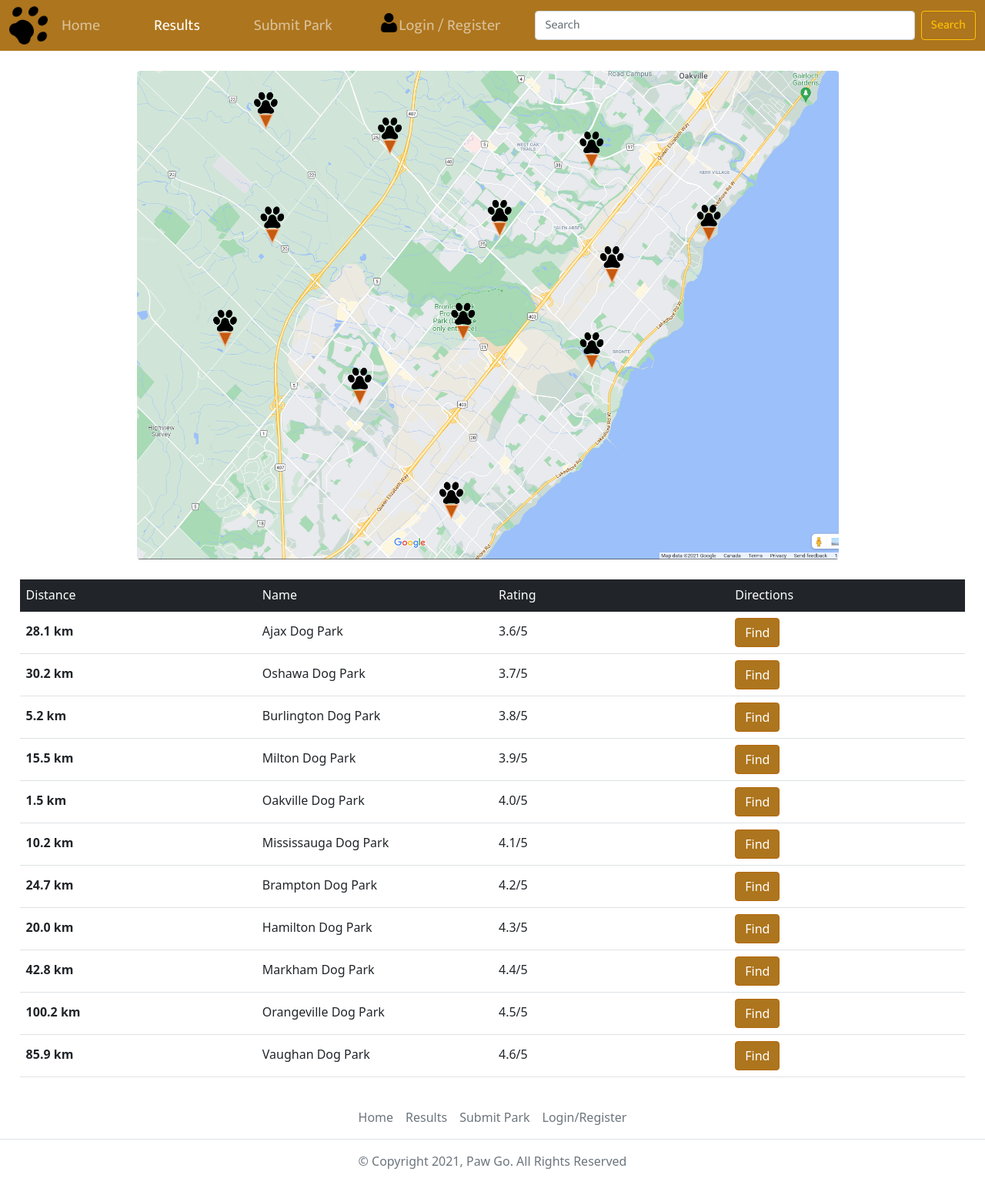
After one commit to sahnik1/CS_4WW3_Proj, a PHP site: page /results_sample.html in a window 1280 px wide. The commit adds this page. Shown: the whole page at 77% size. Run offline with PHP 8.4, Linux system fonts and the light colour scheme.

Commit message:
introduced a header and navbar fixes

```diff
--- /dev/null
+++ b/results_sample.html
@@ -0,0 +1,152 @@
+<!DOCTYPE html>
+<html lang="en">
+<head>
+    <meta charset="UTF-8">
+    <meta http-equiv="X-UA-Compatible" content="IE=edge">
+    <meta name="viewport" content="width=device-width, initial-scale=1.0">
+    <title>Paw-Go Results</title>
+    <link rel="preconnect" href="https://fonts.googleapis.com">
+    <link rel="preconnect" href="https://fonts.gstatic.com" crossorigin>
+    <link href="https://fonts.googleapis.com/css2?family=Mukta:wght@400;800&display=swap" rel="stylesheet">
+    <link rel="stylesheet" href="styles/reset.css">
+    <link rel="stylesheet" href="styles/navbar.css">
+    <link rel="stylesheet" href="styles/results.css">
+    <link href="https://cdn.jsdelivr.net/npm/bootstrap@5.1.2/dist/css/bootstrap.min.css" rel="stylesheet" integrity="sha384-uWxY/CJNBR+1zjPWmfnSnVxwRheevXITnMqoEIeG1LJrdI0GlVs/9cVSyPYXdcSF" crossorigin="anonymous">
+</head>
+<body>
+    <header>
+        <nav class="navbar navbar-expand-lg navbar-dark">
+            <div class="container-fluid">
+                <img class="dog-paw-icon" src="images/dog-paw-icon.png" alt="Dog Paw Icon">
+                <button class="navbar-toggler" type="button" data-bs-toggle="collapse" data-bs-target="#navbarNav" aria-controls="navbarNav" aria-expanded="false" aria-label="Toggle navigation">
+                    <span class="navbar-toggler-icon"></span>
+                </button>
+                <div class="collapse navbar-collapse justify-content-center" id="navbarNav">
+                    <ul class="navbar-nav flex-fill">
+                        <li class="nav-item flex-fill">
+                            <a class="nav-link" aria-current="page" href="search.html">Home</a>
+                        </li>
+                        <li class="nav-item flex-fill">
+                            <a class="nav-link active" href="results_sample.html">Results</a>
+                        </li>
+                        <li class="nav-item flex-fill">
+                            <a class="nav-link" href="#">Submit Park</a>
+                        </li>
+                        <li class="nav-item flex-fill">
+                            <div class="profile">
+                                <img class="profile-icon" src="images/user.png" alt="User/Profile icon">
+                                <a class="nav-link" href="#">Login / Register</a>
+                            </div>
+                        </li>
+                    </ul>
+                    <form class="d-flex flex-fill" action="results_sample.html">
+                        <input class="form-control me-2" type="search" placeholder="Search" aria-label="Search">
+                        <button class="btn btn-outline-warning" type="submit">Search</button>
+                    </form>
+                </div>
+            </div>
+        </nav>
+    </header>
+    <div class="map-container text-center">
+        <img class="map-image rounded mx-auto d-block" src="images/map.png" alt="picture of map with icons marking dog parks">
+    </div>
+    <div class="table-container">
+        <table class="table table-hover">
+            <thead>
+                <tr class="table-dark">
+                    <th scope="col">Distance</th>
+                    <th scope="col">Name</th>
+                    <th scope="col">Rating</th>
+                    <th scope="col">Directions</th>
+                </tr>
+            </thead>
+            <tbody>
+                <tr>
+                    <td class="distance-cell">28.1 km</td>
+                    <td>Ajax Dog Park</td>
+                    <td>3.6/5</td>
+                    <td class="table-btn-cell"><a href="#" class="btn btn-primary row-link">Find</a></td>
+                </tr>
+                <tr>
+                    <td class="distance-cell">30.2 km</td>
+                    <td>Oshawa Dog Park</td>
+                    <td>3.7/5</td>
+                    <td class="table-btn-cell"><a href="#" class="btn btn-primary row-link">Find</a></td>
+                </tr>
+                <tr>
+                    <td class="distance-cell">5.2 km</td>
+                    <td>Burlington Dog Park</td>
+                    <td>3.8/5</td>
+                    <td class="table-btn-cell"><a href="#" class="btn btn-primary row-link">Find</a></td>
+                </tr>
+                <tr>
+                    <td class="distance-cell">15.5 km</td>
+                    <td>Milton Dog Park</td>
+                    <td>3.9/5</td>
+                    <td class="table-btn-cell"><a href="#" class="btn btn-primary row-link">Find</a></td>
+                </tr>
+                <tr>
+                    <td class="distance-cell">1.5 km</td>
+                    <td>Oakville Dog Park</td>
+                    <td>4.0/5</td>
+                    <td class="table-btn-cell"><a href="#" class="btn btn-primary row-link">Find</a></td>
+                </tr>
+                <tr>
+                    <td class="distance-cell">10.2 km</td>
+                    <td>Mississauga Dog Park</td>
+                    <td>4.1/5</td>
+                    <td class="table-btn-cell"><a href="#" class="btn btn-primary row-link">Find</a></td>
+                </tr>
+                <tr>
+                    <td class="distance-cell">24.7 km</td>
+                    <td>Brampton Dog Park</td>
+                    <td>4.2/5</td>
+                    <td class="table-btn-cell"><a href="#" class="btn btn-primary row-link">Find</a></td>
+                </tr>
+                <tr>
+                    <td class="distance-cell">20.0 km</td>
+                    <td>Hamilton Dog Park</td>
+                    <td>4.3/5</td>
+                    <td class="table-btn-cell"><a href="#" class="btn btn-primary row-link">Find</a></td>
+                </tr>
+                <tr>
+                    <td class="distance-cell">42.8 km</td>
+                    <td>Markham Dog Park</td>
+                    <td>4.4/5</td>
+                    <td class="table-btn-cell"><a href="#" class="btn btn-primary row-link">Find</a></td>
+                </tr>
+                <tr>
+                    <td class="distance-cell">100.2 km</td>
+                    <td>Orangeville Dog Park</td>
+                    <td>4.5/5</td>
+                    <td class="table-btn-cell"><a href="#" class="btn btn-primary row-link">Find</a></td>
+                </tr>
+                <tr>
+                    <td class="distance-cell">85.9 km</td>
+                    <td>Vaughan Dog Park</td>
+                    <td>4.6/5</td>
+                    <td class="table-btn-cell"><a href="#" class="btn btn-primary row-link">Find</a></td>
+                </tr>
+            </tbody>
+        </table>
+    </div>
+    <footer class="bottom-100 py-3">
+        <ul class="nav justify-content-center border-bottom pb-2 mb-3">
+            <li class="nav-item">
+                <a href="search.html" class="nav-link px-2 text-muted">Home</a>
+            </li>
+            <li class="nav-item">
+                <a href="results_sample.html" class="nav-link px-2 text-muted">Results</a>
+            </li>
+            <li class="nav-item">
+                <a href="#" class="nav-link px-2 text-muted">Submit Park</a>
+            </li>
+            <li class="nav-item">
+                <a href="#" class="nav-link px-2 text-muted">Login/Register</a>
+            </li>
+        </ul>
+        <p class="text-center text-muted">&copy; Copyright 2021, Paw Go. All  Rights Reserved</p>
+    </footer>
+    <script src="https://cdn.jsdelivr.net/npm/bootstrap@5.1.2/dist/js/bootstrap.bundle.min.js" integrity="sha384-kQtW33rZJAHjgefvhyyzcGF3C5TFyBQBA13V1RKPf4uH+bwyzQxZ6CmMZHmNBEfJ" crossorigin="anonymous"></script>
+</body>
+</html>
--- a/styles/navbar.css
+++ b/styles/navbar.css
@@ -1,11 +1,15 @@
-.navbar {
+nav {
+    position: relative;
     background-color: #ad751d;
     width: 100%;
+    font-family: 'Mukta', sans-serif;
+    font-size: 20px;
 }
 
 .dog-paw-icon {
-    height: 40px;
-    width: 40px;
+    height: 50px;
+    width: 50px;
+    margin-right: 10px;
 }
 
 .profile-icon {
--- /dev/null
+++ b/styles/results.css
@@ -0,0 +1,34 @@
+.table-container {
+    margin-top: 2%;
+    margin-left: 2%;
+    margin-right: 2%;
+}
+
+table {
+    table-layout: fixed;
+}
+
+.row-link {
+    background-color: #ad751d !important;
+    border-color: #b56810 !important;
+}
+
+.distance-cell {
+    font-weight: bold;
+}
+
+.map-container {
+    margin-top: 2%;
+    margin-left: 2%;
+    margin-right: 2%;
+    overflow: hidden;
+    width: 95%;
+    height: 100%;
+}
+
+.map-image {
+    width: auto;
+    height: auto;
+    max-width: 75%;
+    max-height: 50%;
+}
```
Also changed, not shown: index.html (deleted, +0 -35 lines), locations.html (deleted, +0 -135 lines), map.html (deleted, +0 -58 lines), search.html (added, +85 -0 lines), styles/footer.css (added, +7 -0 lines), styles/locations.css (deleted, +0 -18 lines), styles/map.css (deleted, +0 -29 lines), styles/search.css (renamed from styles/index.css, +7 -28 lines).
